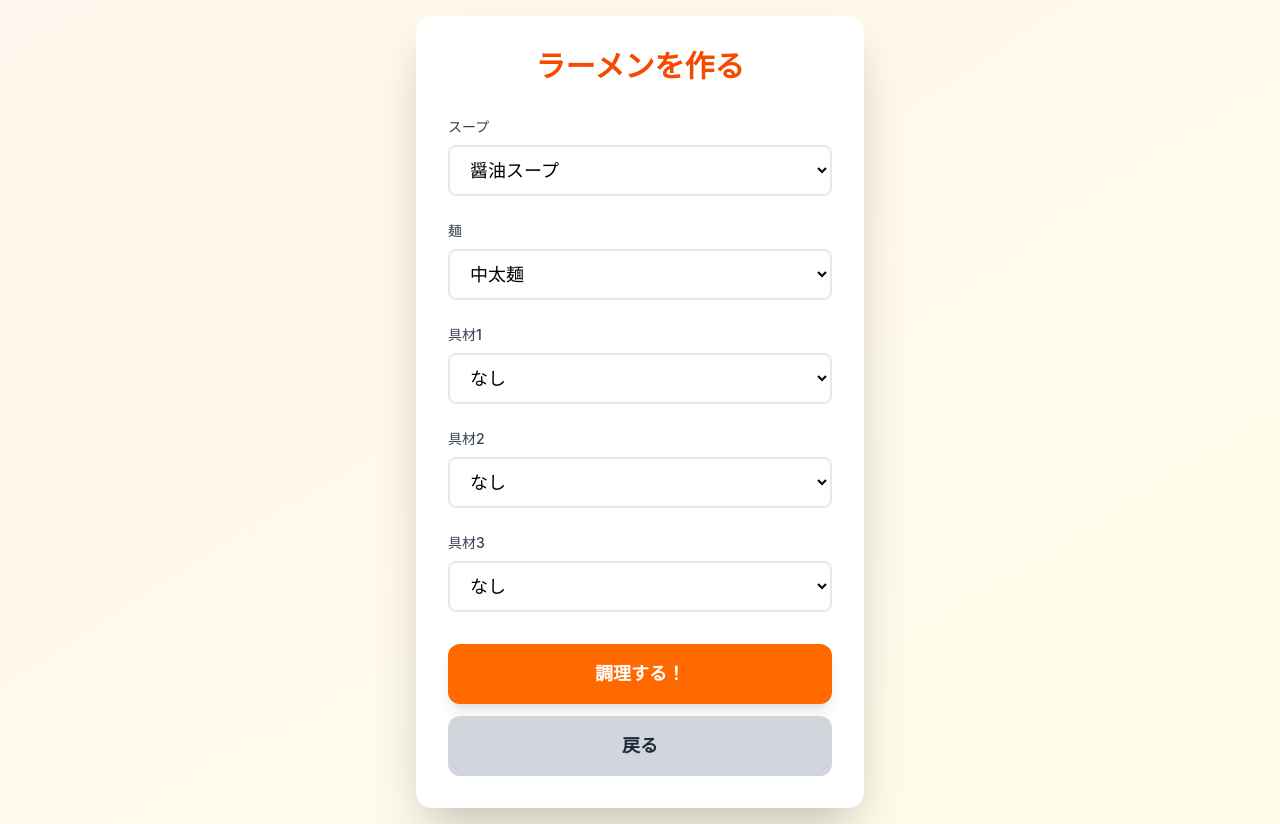
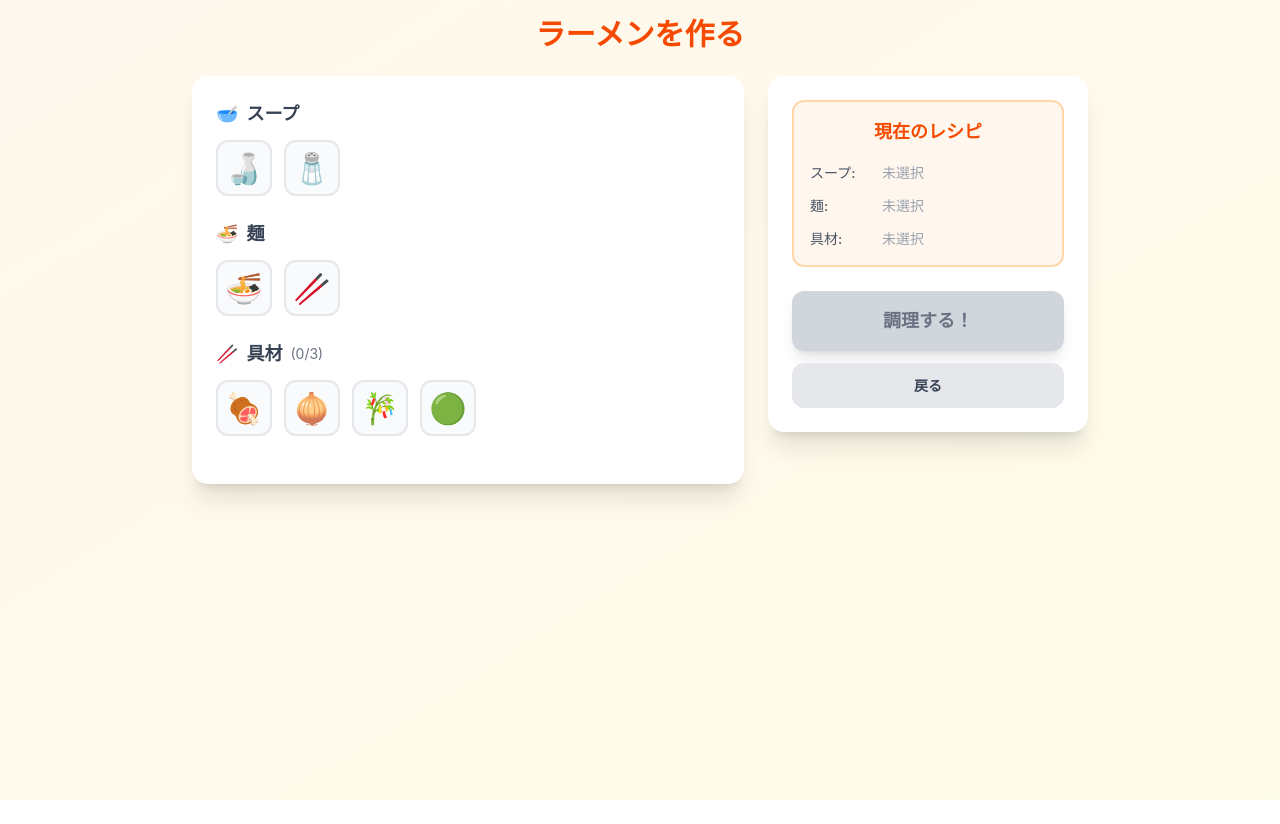
Before and after one commit to moshg/dream-ramen, a React (Vite) app: page /cooking in a window 1280 px wide. After the commit the page ends 800 px from the top, so only its background shows below. Built offline with nearby package versions, Linux system fonts and the light colour scheme.

Commit message:
feat: 作成画面をアイコン選択式に変更

```diff
--- a/src/components/CookingScreen.tsx
+++ b/src/components/CookingScreen.tsx
@@ -1,6 +1,6 @@
 import { useState, useEffect } from "react";
 import { useNavigate, useLocation } from "@tanstack/react-router";
-import type { GameState, RecipeIngredients } from "../types/game";
+import type { GameState, RecipeIngredients, Category, Ingredient } from "../types/game";
 import { INGREDIENTS } from "../data/ingredients";
 import { matchRecipe } from "../lib/recipeMatch";
 
@@ -25,56 +25,89 @@ export function CookingScreen({ gameState, onCreateRamen }: CookingScreenProps)
 
   const soups = unlockedIngredients.filter((ing) => ing.category === "soup");
   const noodles = unlockedIngredients.filter((ing) => ing.category === "noodle");
-  const ingredients = unlockedIngredients.filter((ing) => ing.category === "ingredient");
+  const toppings = unlockedIngredients.filter((ing) => ing.category === "ingredient");
 
-  // 前回の選択があればそれを使用、なければデフォルト値
+  // 前回の選択があればそれを使用
   const previousSelection = locationState?.selectedIngredients;
 
-  const [selectedSoup, setSelectedSoup] = useState(previousSelection?.soup || soups[0]?.id || "");
-  const [selectedNoodle, setSelectedNoodle] = useState(
-    previousSelection?.noodle || noodles[0]?.id || "",
-  );
-  const [selectedIngredient1, setSelectedIngredient1] = useState(
-    previousSelection?.ingredient1 || "none",
-  );
-  const [selectedIngredient2, setSelectedIngredient2] = useState(
-    previousSelection?.ingredient2 || "none",
-  );
-  const [selectedIngredient3, setSelectedIngredient3] = useState(
-    previousSelection?.ingredient3 || "none",
-  );
+  // 状態管理（新しい形式）
+  const [selectedSoup, setSelectedSoup] = useState<string | null>(null);
+  const [selectedNoodle, setSelectedNoodle] = useState<string | null>(null);
+  const [selectedToppings, setSelectedToppings] = useState<string[]>([]);
 
-  // 前回の選択が変更された場合に状態を更新
+  // 初期化・前回選択の復元
   useEffect(() => {
     if (previousSelection) {
-      setSelectedSoup(previousSelection.soup || soups[0]?.id || "");
-      setSelectedNoodle(previousSelection.noodle || noodles[0]?.id || "");
-      setSelectedIngredient1(previousSelection.ingredient1 || "none");
-      setSelectedIngredient2(previousSelection.ingredient2 || "none");
-      setSelectedIngredient3(previousSelection.ingredient3 || "none");
+      setSelectedSoup(previousSelection.soup || null);
+      setSelectedNoodle(previousSelection.noodle || null);
+      const toppings: string[] = [];
+      if (previousSelection.ingredient1 && previousSelection.ingredient1 !== "none") {
+        toppings.push(previousSelection.ingredient1);
       }
-  }, [previousSelection, soups, noodles]);
+      if (previousSelection.ingredient2 && previousSelection.ingredient2 !== "none") {
+        toppings.push(previousSelection.ingredient2);
+      }
+      if (previousSelection.ingredient3 && previousSelection.ingredient3 !== "none") {
+        toppings.push(previousSelection.ingredient3);
+      }
+      setSelectedToppings(toppings);
+    }
+  }, [previousSelection]);
+
+  // スープ選択
+  const handleSoupSelect = (soupId: string) => {
+    setSelectedSoup((prev) => (prev === soupId ? null : soupId));
+  };
+
+  // 麺選択
+  const handleNoodleSelect = (noodleId: string) => {
+    setSelectedNoodle((prev) => (prev === noodleId ? null : noodleId));
+  };
+
+  // 具材選択（最大3つ）
+  const handleToppingSelect = (toppingId: string) => {
+    setSelectedToppings((prev) => {
+      if (prev.includes(toppingId)) {
+        return prev.filter((id) => id !== toppingId);
+      }
+      if (prev.length >= 3) {
+        return prev;
+      }
+      return [...prev, toppingId];
+    });
+  };
+
+  // レシピプレビューからの削除
+  const handleRemoveFromPreview = (ingredientId: string, category: Category) => {
+    switch (category) {
+      case "soup":
+        setSelectedSoup(null);
+        break;
+      case "noodle":
+        setSelectedNoodle(null);
+        break;
+      case "ingredient":
+        setSelectedToppings((prev) => prev.filter((id) => id !== ingredientId));
+        break;
+    }
+  };
 
   // 調理ボタン押下時の処理
   const handleCook = () => {
+    if (!selectedSoup || !selectedNoodle) return;
+
     const selectedIngredients: RecipeIngredients = {
       soup: selectedSoup,
       noodle: selectedNoodle,
-      ingredient1: selectedIngredient1,
-      ingredient2: selectedIngredient2,
-      ingredient3: selectedIngredient3,
+      ingredient1: selectedToppings[0] || "none",
+      ingredient2: selectedToppings[1] || "none",
+      ingredient3: selectedToppings[2] || "none",
     };
 
-    // レシピ判定
     const recipe = matchRecipe(selectedIngredients);
-
-    // 初回作成かチェック
     const isFirstTime = !gameState.discoveredRecipes.includes(recipe.id);
-
-    // レシピ作成処理
     onCreateRamen(recipe, isFirstTime);
 
-    // 結果画面へ遷移
     navigate({
       to: "/result",
       state: {
@@ -85,114 +118,213 @@ export function CookingScreen({ gameState, onCreateRamen }: CookingScreenProps)
     });
   };
 
+  // IDから具材データを取得
+  const getIngredient = (id: string): Ingredient | undefined =>
+    INGREDIENTS.find((ing) => ing.id === id);
+
+  const selectedSoupData = selectedSoup ? getIngredient(selectedSoup) : null;
+  const selectedNoodleData = selectedNoodle ? getIngredient(selectedNoodle) : null;
+  const selectedToppingsData = selectedToppings
+    .map((id) => getIngredient(id))
+    .filter((ing): ing is Ingredient => ing !== undefined);
+
+  const canCook = selectedSoup && selectedNoodle;
+
   return (
-    <div className="min-h-screen bg-gradient-to-br from-orange-50 to-yellow-50 flex items-center justify-center p-4">
-      <div className="w-full max-w-md bg-white rounded-2xl shadow-2xl p-8">
-        {/* タイトル */}
-        <h1 className="text-3xl font-bold text-center mb-8 text-orange-600">ラーメンを作る</h1>
+    <div className="min-h-screen bg-gradient-to-br from-orange-50 to-yellow-50 p-4">
+      <div className="max-w-4xl mx-auto">
+        {/* ヘッダー */}
+        <h1 className="text-3xl font-bold text-center mb-6 text-orange-600">ラーメンを作る</h1>
 
-        {/* 食材選択フォーム */}
-        <div className="space-y-6 mb-8">
+        {/* メインコンテンツ */}
+        <div className="flex flex-col lg:flex-row gap-6">
+          {/* 左側: 具材選択エリア */}
+          <div className="flex-1 bg-white rounded-2xl shadow-xl p-6">
             {/* スープ選択 */}
-          <div>
-            <label className="block text-gray-700 font-medium mb-2">スープ</label>
-            <select
-              value={selectedSoup}
-              onChange={(e) => setSelectedSoup(e.target.value)}
-              className="w-full px-4 py-3 border-2 border-gray-200 rounded-lg focus:border-orange-500 focus:outline-none text-lg"
+            <div className="mb-6">
+              <h3 className="text-lg font-bold text-gray-700 mb-3 flex items-center gap-2">
+                <span>🥣</span>
+                <span>スープ</span>
+              </h3>
+              <div className="flex flex-wrap gap-3">
+                {soups.map((soup) => (
+                  <button
+                    key={soup.id}
+                    onClick={() => handleSoupSelect(soup.id)}
+                    title={soup.name}
+                    className={`
+                      w-14 h-14 rounded-xl flex items-center justify-center text-3xl
+                      transition-all duration-200 cursor-pointer
+                      ${
+                        selectedSoup === soup.id
+                          ? "bg-orange-100 border-3 border-orange-500 shadow-md scale-105"
+                          : "bg-gray-50 border-2 border-gray-200 hover:border-orange-300 hover:shadow-md"
+                      }
+                    `}
                   >
-              {soups.map((soup) => (
-                <option key={soup.id} value={soup.id}>
-                  {soup.name}
-                </option>
+                    {soup.emoji}
+                  </button>
                 ))}
-            </select>
+              </div>
             </div>
 
             {/* 麺選択 */}
-          <div>
-            <label className="block text-gray-700 font-medium mb-2">麺</label>
-            <select
-              value={selectedNoodle}
-              onChange={(e) => setSelectedNoodle(e.target.value)}
-              className="w-full px-4 py-3 border-2 border-gray-200 rounded-lg focus:border-orange-500 focus:outline-none text-lg"
+            <div className="mb-6">
+              <h3 className="text-lg font-bold text-gray-700 mb-3 flex items-center gap-2">
+                <span>🍜</span>
+                <span>麺</span>
+              </h3>
+              <div className="flex flex-wrap gap-3">
+                {noodles.map((noodle) => (
+                  <button
+                    key={noodle.id}
+                    onClick={() => handleNoodleSelect(noodle.id)}
+                    title={noodle.name}
+                    className={`
+                      w-14 h-14 rounded-xl flex items-center justify-center text-3xl
+                      transition-all duration-200 cursor-pointer
+                      ${
+                        selectedNoodle === noodle.id
+                          ? "bg-orange-100 border-3 border-orange-500 shadow-md scale-105"
+                          : "bg-gray-50 border-2 border-gray-200 hover:border-orange-300 hover:shadow-md"
+                      }
+                    `}
                   >
-              {noodles.map((noodle) => (
-                <option key={noodle.id} value={noodle.id}>
-                  {noodle.name}
-                </option>
+                    {noodle.emoji}
+                  </button>
                 ))}
-            </select>
-          </div>
-
-          {/* 具材1選択 */}
-          <div>
-            <label className="block text-gray-700 font-medium mb-2">具材1</label>
-            <select
-              value={selectedIngredient1}
-              onChange={(e) => setSelectedIngredient1(e.target.value)}
-              className="w-full px-4 py-3 border-2 border-gray-200 rounded-lg focus:border-orange-500 focus:outline-none text-lg"
-            >
-              <option value="none">なし</option>
-              {ingredients.map((ing) => (
-                <option key={ing.id} value={ing.id}>
-                  {ing.name}
-                </option>
-              ))}
-            </select>
-          </div>
-
-          {/* 具材2選択 */}
-          <div>
-            <label className="block text-gray-700 font-medium mb-2">具材2</label>
-            <select
-              value={selectedIngredient2}
-              onChange={(e) => setSelectedIngredient2(e.target.value)}
-              className="w-full px-4 py-3 border-2 border-gray-200 rounded-lg focus:border-orange-500 focus:outline-none text-lg"
-            >
-              <option value="none">なし</option>
-              {ingredients.map((ing) => (
-                <option key={ing.id} value={ing.id}>
-                  {ing.name}
-                </option>
-              ))}
-            </select>
-          </div>
-
-          {/* 具材3選択 */}
-          <div>
-            <label className="block text-gray-700 font-medium mb-2">具材3</label>
-            <select
-              value={selectedIngredient3}
-              onChange={(e) => setSelectedIngredient3(e.target.value)}
-              className="w-full px-4 py-3 border-2 border-gray-200 rounded-lg focus:border-orange-500 focus:outline-none text-lg"
-            >
-              <option value="none">なし</option>
-              {ingredients.map((ing) => (
-                <option key={ing.id} value={ing.id}>
-                  {ing.name}
-                </option>
-              ))}
-            </select>
               </div>
             </div>
 
-        {/* ボタン */}
-        <div className="space-y-3">
+            {/* 具材選択 */}
+            <div className="mb-6">
+              <h3 className="text-lg font-bold text-gray-700 mb-3 flex items-center gap-2">
+                <span>🥢</span>
+                <span>具材</span>
+                <span className="text-sm font-normal text-gray-500">
+                  ({selectedToppings.length}/3)
+                </span>
+              </h3>
+              <div className="flex flex-wrap gap-3">
+                {toppings.map((topping) => {
+                  const isSelected = selectedToppings.includes(topping.id);
+                  const isDisabled = !isSelected && selectedToppings.length >= 3;
+                  return (
+                    <button
+                      key={topping.id}
+                      onClick={() => handleToppingSelect(topping.id)}
+                      disabled={isDisabled}
+                      title={topping.name}
+                      className={`
+                        w-14 h-14 rounded-xl flex items-center justify-center text-3xl
+                        transition-all duration-200
+                        ${
+                          isSelected
+                            ? "bg-orange-100 border-3 border-orange-500 shadow-md scale-105 cursor-pointer"
+                            : isDisabled
+                              ? "bg-gray-100 border-2 border-gray-200 opacity-40 cursor-not-allowed"
+                              : "bg-gray-50 border-2 border-gray-200 hover:border-orange-300 hover:shadow-md cursor-pointer"
+                        }
+                      `}
+                    >
+                      {topping.emoji}
+                    </button>
+                  );
+                })}
+              </div>
+            </div>
+          </div>
+
+          {/* 右側: レシピプレビュー */}
+          <div className="lg:w-80">
+            <div className="bg-white rounded-2xl shadow-xl p-6 lg:sticky lg:top-4">
+              {/* 現在のレシピ */}
+              <div className="bg-orange-50 rounded-xl p-4 border-2 border-orange-200 mb-6">
+                <h3 className="text-lg font-bold text-orange-600 mb-4 text-center">現在のレシピ</h3>
+
+                {/* スープ */}
+                <div className="flex items-center gap-2 mb-3">
+                  <span className="w-16 text-gray-600 font-medium">スープ:</span>
+                  {selectedSoupData ? (
+                    <button
+                      onClick={() => handleRemoveFromPreview(selectedSoupData.id, "soup")}
+                      className="inline-flex items-center gap-1 bg-white px-3 py-1 rounded-full border border-orange-300 text-sm hover:bg-red-50 hover:border-red-300 transition-colors"
+                    >
+                      <span>{selectedSoupData.emoji}</span>
+                      <span>{selectedSoupData.name}</span>
+                      <span className="text-red-400 ml-1">×</span>
+                    </button>
+                  ) : (
+                    <span className="text-gray-400">未選択</span>
+                  )}
+                </div>
+
+                {/* 麺 */}
+                <div className="flex items-center gap-2 mb-3">
+                  <span className="w-16 text-gray-600 font-medium">麺:</span>
+                  {selectedNoodleData ? (
+                    <button
+                      onClick={() => handleRemoveFromPreview(selectedNoodleData.id, "noodle")}
+                      className="inline-flex items-center gap-1 bg-white px-3 py-1 rounded-full border border-orange-300 text-sm hover:bg-red-50 hover:border-red-300 transition-colors"
+                    >
+                      <span>{selectedNoodleData.emoji}</span>
+                      <span>{selectedNoodleData.name}</span>
+                      <span className="text-red-400 ml-1">×</span>
+                    </button>
+                  ) : (
+                    <span className="text-gray-400">未選択</span>
+                  )}
+                </div>
+
+                {/* 具材 */}
+                <div className="flex items-start gap-2">
+                  <span className="w-16 text-gray-600 font-medium shrink-0">具材:</span>
+                  <div className="flex flex-wrap gap-2">
+                    {selectedToppingsData.length > 0 ? (
+                      selectedToppingsData.map((topping) => (
+                        <button
+                          key={topping.id}
+                          onClick={() => handleRemoveFromPreview(topping.id, "ingredient")}
+                          className="inline-flex items-center gap-1 bg-white px-3 py-1 rounded-full border border-orange-300 text-sm hover:bg-red-50 hover:border-red-300 transition-colors"
+                        >
+                          <span>{topping.emoji}</span>
+                          <span>{topping.name}</span>
+                          <span className="text-red-400 ml-1">×</span>
+                        </button>
+                      ))
+                    ) : (
+                      <span className="text-gray-400">未選択</span>
+                    )}
+                  </div>
+                </div>
+              </div>
+
+              {/* 調理ボタン */}
               <button
                 onClick={handleCook}
-            className="w-full bg-orange-500 hover:bg-orange-600 text-white font-bold py-4 px-6 rounded-xl text-lg transition-colors shadow-lg hover:shadow-xl"
+                disabled={!canCook}
+                className={`
+                  w-full py-4 px-6 rounded-xl text-lg font-bold transition-all shadow-lg
+                  ${
+                    canCook
+                      ? "bg-orange-500 hover:bg-orange-600 text-white hover:shadow-xl"
+                      : "bg-gray-300 text-gray-500 cursor-not-allowed"
+                  }
+                `}
               >
                 調理する！
               </button>
+
               <button
                 onClick={() => navigate({ to: "/" })}
-            className="w-full bg-gray-300 hover:bg-gray-400 text-gray-800 font-bold py-4 px-6 rounded-xl text-lg transition-colors"
+                className="w-full mt-3 bg-gray-200 hover:bg-gray-300 text-gray-700 font-bold py-3 px-6 rounded-xl transition-colors"
               >
                 戻る
               </button>
             </div>
           </div>
         </div>
+      </div>
+    </div>
   );
 }
--- a/src/stores/gameStore.ts
+++ b/src/stores/gameStore.ts
@@ -65,10 +65,7 @@ export const useGameStore = create<GameStore>()(
             recipe.id !== "default" &&
             !state.discoveredRecipes.includes(recipe.id)
           ) {
-            newState.discoveredRecipes = [
-              ...state.discoveredRecipes,
-              recipe.id,
-            ];
+            newState.discoveredRecipes = [...state.discoveredRecipes, recipe.id];
           }
 
           return newState;
@@ -90,14 +87,12 @@ export const useGameStore = create<GameStore>()(
         discoveredRecipes: state.discoveredRecipes,
         createdCount: state.createdCount,
       }),
-    }
-  )
+    },
+  ),
 );
 
 // Selectors for optimized re-renders (optional but recommended)
 export const selectPoints = (state: GameStore) => state.points;
-export const selectUnlockedIngredients = (state: GameStore) =>
-  state.unlockedIngredients;
-export const selectDiscoveredRecipes = (state: GameStore) =>
-  state.discoveredRecipes;
+export const selectUnlockedIngredients = (state: GameStore) => state.unlockedIngredients;
+export const selectDiscoveredRecipes = (state: GameStore) => state.discoveredRecipes;
 export const selectCreatedCount = (state: GameStore) => state.createdCount;
--- a/src/types/game.ts
+++ b/src/types/game.ts
@@ -15,6 +15,7 @@ export interface Ingredient {
   name: string; // 表示名
   category: Category; // カテゴリ（soup/noodle/ingredient）
   cost: number; // 解放コスト（0は初期所持）
+  emoji: string; // 絵文字アイコン
 }
 
 /**
```
Also changed, not shown: src/data/ingredients.ts (+18 -0 lines), 2 other files (tests, documents, lock files or other folders). Lines whose indentation alone changed are shown as unchanged.
